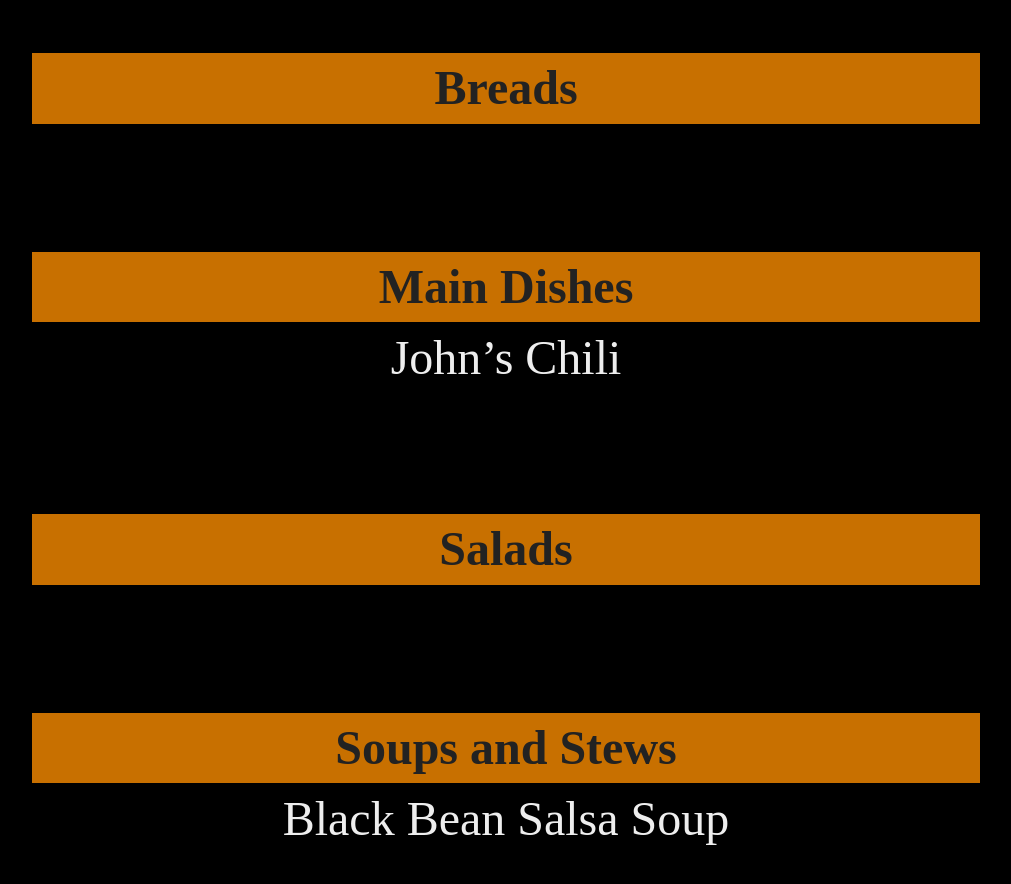
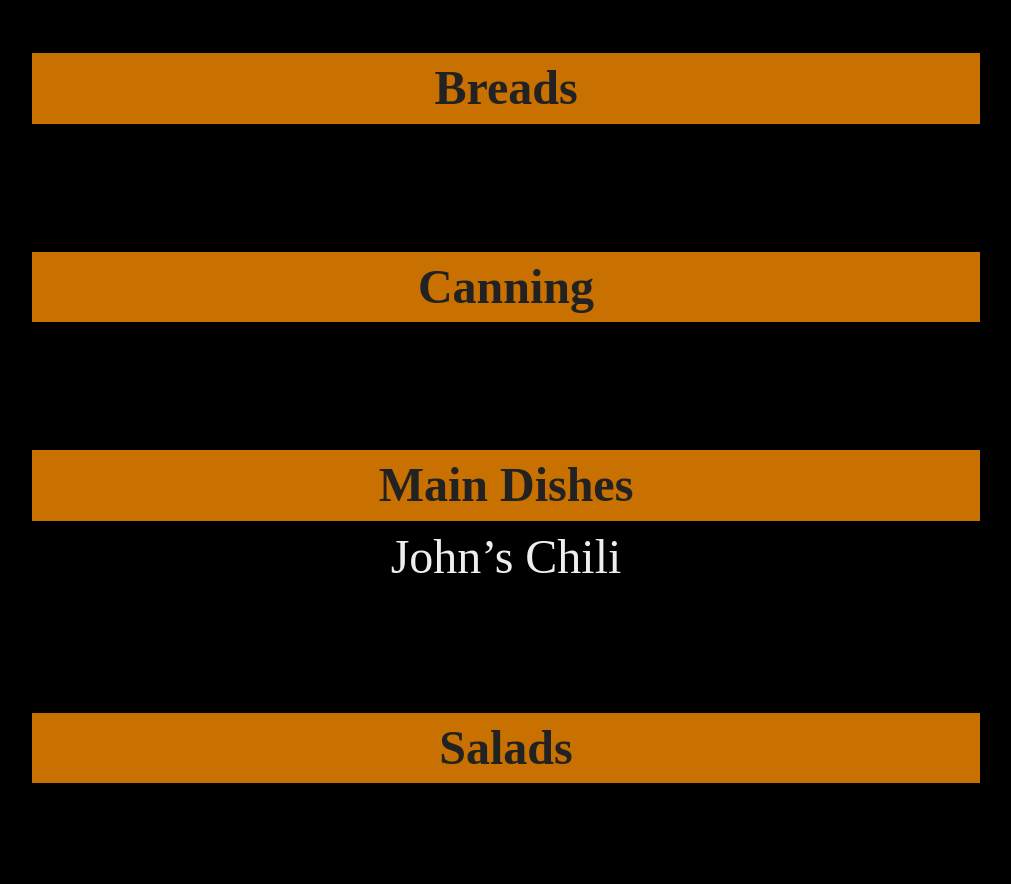
Before and after one commit to dits-family-cookbook/dits-family-cookbook.github.io, a Jekyll site: the page built from index.md, in a window 1280 px wide and 900 px high, scrolled down 1672 px. Shown: the top 884 px of the window, without its empty margins (134-1145 px from the left). Built offline with Jekyll 4.4.1, drawn with Linux system fonts in a browser that asks for light colours; our own code applies the rules of GitHub Pages for plain Markdown files; before the commit the page ends 2535 px from its top, so only the background shows below that.

Commit message:
canning to index

```diff
--- a/index.md
+++ b/index.md
@@ -40,6 +40,23 @@ layout: default
 
 # Breads
 
+{% for page in site.pages %}
+{% if page.url contains "breads" and page.title %}
+[{{ page.title }}]({{ page.url }})
+{% endif %}
+{% endfor %}
+
+
+# Canning
+
+{% for page in site.pages %}
+{% if page.url contains "canning" and page.title %}
+[{{ page.title }}]({{ page.url }})
+{% endif %}
+{% endfor %}
+
+
+
 # Main Dishes
 
 {% for page in site.pages %}
```
